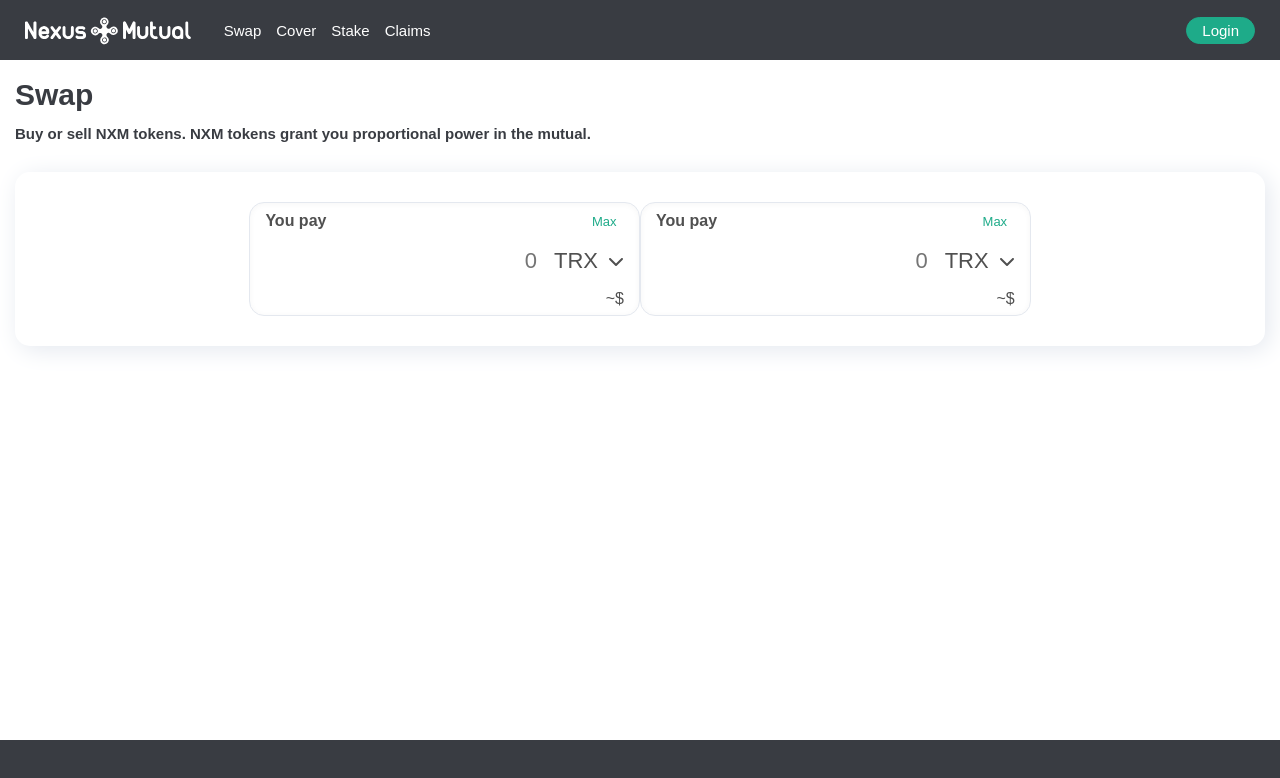
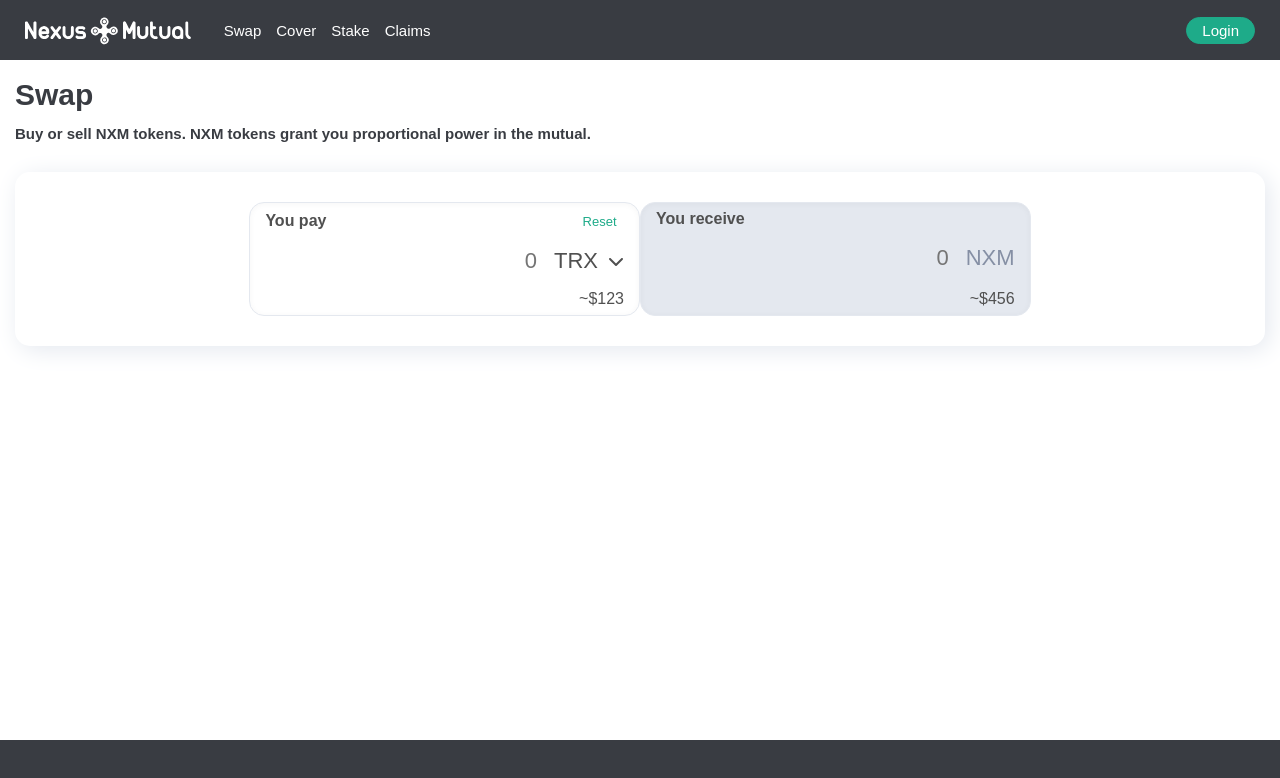
Before and after one commit to cyber-wf13/swap-react, a React (Create React App) app: page / in a window 1280 px wide. Shown: the top 778 px of the page. Built offline with nearby package versions, Linux system fonts and the light colour scheme.

Commit message:
Add validation to the CalcInput and configure the return of values from the CalcInput

```diff
--- a/src/assets/scss/components/_calcInput.scss
+++ b/src/assets/scss/components/_calcInput.scss
@@ -6,6 +6,12 @@
   box-shadow: rgb(#000, 0.04) 0px 1px 6px inset;
   border-radius: rem(15);
   padding: 7.5px 15px;
+
+  &--disabled {
+    background-color: #e4e8ef;
+    color: rgba(#5c6a84, 0.7);
+    cursor: not-allowed;
+  }
 
   &__head {
     display: flex;
@@ -40,11 +46,27 @@
   }
 
   &__body {
+    position: relative;
     display: flex;
     justify-content: flex-end;
     align-items: center;
     gap: 0 15px;
     margin: 15px 0;
+  }
+
+  &__body-error {
+    position: absolute;
+    top: -15px;
+    left: 0;
+    font-weight: 700;
+    color: #f00;
+  }
+
+  &__body-text {
+    font-weight: 400;
+    font-size: rem(22);
+    text-align: center;
+    text-transform: uppercase;
   }
 
   &__footer {
--- a/src/assets/scss/components/_inputText.scss
+++ b/src/assets/scss/components/_inputText.scss
@@ -6,4 +6,8 @@
   width: 100%;
   text-align: right;
   color: inherit;
+
+  &:disabled {
+    cursor: not-allowed;
+  }
 }
--- a/src/components/CalcInput.jsx
+++ b/src/components/CalcInput.jsx
@@ -2,41 +2,77 @@
 import InputText from "./InputText";
 import Select from "./Select";
 
-const CalcInput = ({ className }) => {
+const CalcInput = ({
+  className,
+  selectTitle,
+  selectOptions,
+  headTitle,
+  footerText,
+  onInput,
+  ...props
+}) => {
   const inputId = useId();
-  const labelClassNames = [className, "calc-input"].join(" ");
-  const selectOptions = [
-    { value: "trx", content: "trx" },
-    { value: "nxm", content: "nxm" },
-  ];
-  const [selectedValue, setSelectedValue] = useState("");
+  const [validError, setValidError] = useState("");
+  let labelClassNames = [className, "calc-input"];
+  if (props.disabled) {
+    labelClassNames.push("calc-input--disabled");
+  }
+  labelClassNames = labelClassNames.join(" ");
+
+  const [selectedValue, setSelectedValue] = useState(selectTitle);
   const [inputValue, setInputValue] = useState("");
 
   return (
     <label htmlFor={inputId} className={labelClassNames}>
       <div className="calc-input__head">
-        <span className="calc-input__head-text">You pay</span>
-        <button className="calc-input__head-button">Max</button>
+        <span className="calc-input__head-text">{headTitle}</span>
+        {!props.disabled && (
+          <button
+            className="calc-input__head-button"
+            onClick={() => {
+              setInputValue("");
+              onInput(inputValue, selectedValue);
+            }}
+          >
+            Reset
+          </button>
+        )}
       </div>
       <div className="calc-input__body">
+        {validError && (
+          <span className="calc-input__body-error">{validError}</span>
+        )}
         <InputText
           id={inputId}
-          placeholder="0"
+          {...props}
           value={inputValue}
           onChange={(e) => {
-            setInputValue(e.target.value);
+            const value = e.target.value;
+            if (value.match(/[^.0-9]/)) {
+              setValidError("Please, enter only numbers and .");
+              return;
+            }
+            setInputValue(value);
+            onInput(value, selectedValue);
+            setValidError("");
+            return;
           }}
         />
+        {!props.disabled ? (
           <Select
             listOptions={selectOptions}
-          title="trx"
+            title={selectTitle}
             onChange={(value) => {
               setSelectedValue(value);
+              onInput(inputValue, value);
             }}
           />
+        ) : (
+          <span className="calc-input__body-text">{selectTitle}</span>
+        )}
       </div>
       <div className="calc-input__footer">
-        <span className="calc-input__footer-text">~$</span>
+        <span className="calc-input__footer-text">~${footerText}</span>
       </div>
     </label>
   );
--- a/src/components/ContentMain.jsx
+++ b/src/components/ContentMain.jsx
@@ -1,11 +1,35 @@
 import CalcInput from "./CalcInput";
 
 const ContentMain = (props) => {
+  const selectOptions = [
+    { value: "trx", content: "trx" },
+    { value: "nxm", content: "nxm" },
+  ];
+
+  const onInput = function (inputValue, selectedValue) {
+    console.log(inputValue, selectedValue);
+  };
+
   return (
     <div className="calc">
       <div className="calc__inputs">
-        <CalcInput className="calc__inputs-item" />
-        <CalcInput className="calc__inputs-item" />
+        <CalcInput
+          className="calc__inputs-item"
+          placeholder="0"
+          headTitle="You pay"
+          selectTitle="trx"
+          selectOptions={selectOptions}
+          footerText="123"
+          onInput={onInput}
+        />
+        <CalcInput
+          className="calc__inputs-item"
+          placeholder="0"
+          headTitle="You receive"
+          disabled={true}
+          selectTitle="nxm"
+          footerText="456"
+        />
       </div>
       <div className="calc__body"></div>
     </div>
--- a/src/components/InputText.jsx
+++ b/src/components/InputText.jsx
@@ -1,5 +1,13 @@
-const InputText = (props) => {
-  return <input className="input-text" type="text" {...props} />;
+const InputText = ({ value, onChange, ...props }) => {
+  return (
+    <input
+      className="input-text"
+      type="text"
+      value={value}
+      onChange={onChange}
+      {...props}
+    />
+  );
 };
 
 export default InputText;
```
Lines whose indentation alone changed are shown as unchanged.
